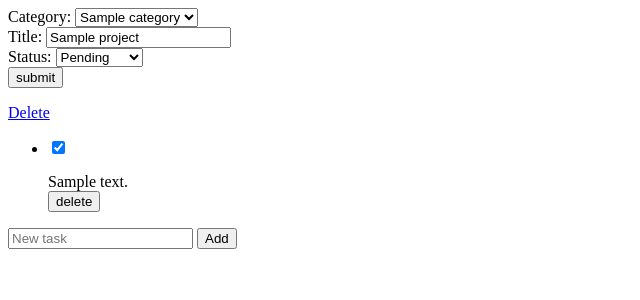
After one commit to tarekerx/djangopm, a Django app: page /project/update/1 in a window 1280 px wide. The commit adds this page. Shown: the top 300 px of the page, without its empty margins (0-640 px from the left). Run offline with Django 5.2, Linux system fonts and the light colour scheme; tables that the repository leaves empty hold one stand-in row (values such as "Sample post").

Commit message:
project management

```diff
--- a/projects/forms.py
+++ b/projects/forms.py
@@ -1,13 +1,25 @@
 from django import forms
 from .models import *
+
 
 class project_create_Form(forms.ModelForm):
 
     class Meta:
         model = Project
-        fields = ("category","title","description")
+        fields = ("category", "title", "description")
         widgets = {
-            "category":forms.Select(),
-            "title":forms.TextInput(),
-            "description":forms.Textarea()
+            "category": forms.Select(),
+            "title": forms.TextInput(),
+            "description": forms.Textarea()
         }
+
+
+class project_update_form(forms.ModelForm):
+    class Meta:
+        model = Project
+        fields = ("category", "title", "status")
+        widgets = {
+            "category": forms.Select(),
+            "title": forms.TextInput(),
+            "status": forms.Select()
+        }
--- a/projects/models.py
+++ b/projects/models.py
@@ -25,7 +25,8 @@ class Project(models.Model):
     created_at = models.DateTimeField(auto_now_add=True)
     updated_at = models.DateTimeField(auto_now=True)
     category = models.ForeignKey(Category, on_delete=models.PROTECT)
-    user = models.ForeignKey(AUTH_USER_MODEL, on_delete=models.CASCADE,null = True)
+    user = models.ForeignKey(
+        AUTH_USER_MODEL, on_delete=models.CASCADE, null=True)
 
     def __str__(self):
         return self.title
--- a/projects/templates/project/list.html
+++ b/projects/templates/project/list.html
@@ -2,8 +2,8 @@
 <h3>{% trans "My project" %}</h3>
 
 <ul>
-  {% for i in project_lis %}
-  <li>{{i.title}}</li>
+  {% for i in project_list %}
+  <li>{{i.title}} - <a href="{% url "project_update" i.id %}">Edit</a></li>
   {% empty%}
   <li>{% trans "there os no projects to show" %}</li>
   {% endfor %}
--- /dev/null
+++ b/projects/templates/project/task.html
@@ -0,0 +1,29 @@
+{% load i18n %} {% block content %}
+<ul>
+  {% for task in project.task_set.all %}
+  <li>
+    <form method="post" action="{% url 'task_update' task.id %}">
+      {% csrf_token %}
+      <input
+        type="checkbox"
+        name="is_completed"
+        {% if task.is_completed %}checked{% endif %}
+        onchange="this.form.submit()"
+      />
+    </form>
+    {{ task.description }}
+  </li>
+  <form method="post" action="{% url 'task_delete' task.id %}">
+    {% csrf_token %}
+    <button type = "submit">delete</button>
+  </form>
+  {% endfor %}
+</ul>
+
+<form method="post" action="{% url 'task_create' %}">
+  {% csrf_token %}
+  <input type="hidden" name="project" value="{{ project.id }}" />
+  <input type="text" name="description" placeholder="{% trans 'New task' %}" />
+  <input type="submit" value="{% trans 'Add' %}" />
+</form>
+{% endblock content %}
--- /dev/null
+++ b/projects/templates/project/update.html
@@ -0,0 +1,10 @@
+{% load i18n %}
+{% block content %}
+
+<form method="post">
+  {% csrf_token %}{{form}}
+  <input type = "submit" value="submit" />
+</form>
+<a href="{% url "project_delete" object.id %}">Delete</a>
+{% include "project/task.html" with project=object %}
+{% endblock content %}
--- a/projects/urls.py
+++ b/projects/urls.py
@@ -2,5 +2,10 @@ from django.urls import path
 from . import views
 urlpatterns = [
     path("", views.project_list_view.as_view(), name="project_list"),
-    path("project/create", views.project_create_view.as_view(), name="project_create")
+    path("project/create", views.project_create_view.as_view(), name="project_create"),
+    path("project/update/<int:pk>",views.project_update_view.as_view(),name="project_update"),
+    path("task/create/",views.task_create_view.as_view(),name="task_create"),
+    path("task/update/<int:pk>",views.tSK_UPDATE_VIEW.as_view(),name="task_update"),
+    path("task/delete/<int:pk>",views.tSK_DELETE_VIEW.as_view(),name="task_delete"),
+    path("project/delete/<int:pk>",views.project_delete_view.as_view(),name="project_delete")
 ]
--- a/projects/views.py
+++ b/projects/views.py
@@ -1,19 +1,61 @@
 from django.shortcuts import render
-from django.views.generic import ListView,CreateView
-from  . import models
+from django.views.generic import ListView, CreateView, UpdateView,DeleteView
+from . import models
 from . import forms
-from django.urls import reverse_lazy
+from django.urls import reverse_lazy, reverse
 # Create your views here.
-
 
 
 class project_list_view(ListView):
     model = models.Project
-    context_object_name = "project_lis"
+    context_object_name = "project_list"
     template_name = "project/list.html"
+
 
 class project_create_view(CreateView):
     model = models.Project
     form_class = forms.project_create_Form
     template_name = "project/create_project.html"
     success_url = reverse_lazy("project_list")
+
+
+class project_update_view(UpdateView):
+    model = models.Project
+    form_class = forms.project_update_form
+    template_name = "project/update.html"
+    success_url = reverse_lazy("project_list")
+
+    def get_success_url(self) -> str:
+        return reverse("project_update", args=[self.object.id])
+
+
+class task_create_view(CreateView):
+    model = models.Task
+    fields = ["project", "description"]
+    http_method_names = ["post"]
+
+    def get_success_url(self) -> str:
+        return reverse("project_update", args=[self.object.project.id])
+
+
+class tSK_UPDATE_VIEW(UpdateView):
+    model = models.Task
+    fields = ["is_completed"]
+    http_method_names = ["post"]
+
+    def get_success_url(self) -> str:
+        return reverse("project_update", args=[self.object.project.id])
+
+class tSK_DELETE_VIEW(DeleteView):
+    model = models.Task
+
+
+    def get_success_url(self) -> str:
+        return reverse("project_update", args=[self.object.project.id])
+
+class project_delete_view(DeleteView):
+    model = models.Project
+    template_name = "project/delete.html"
+
+    def get_success_url(self) -> str:
+        return reverse("project_list")
```
Also changed, not shown: projects/templates/project/delete.html (added, +9 -0 lines).
